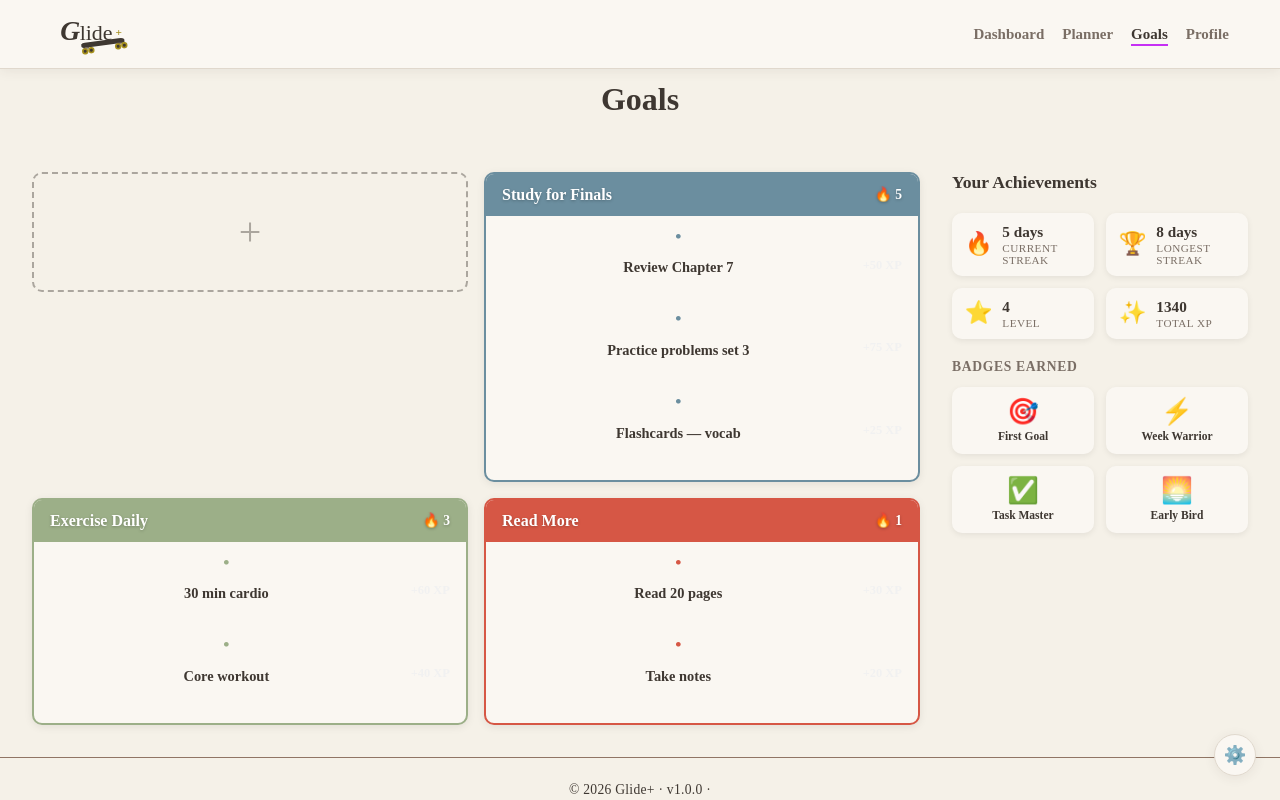
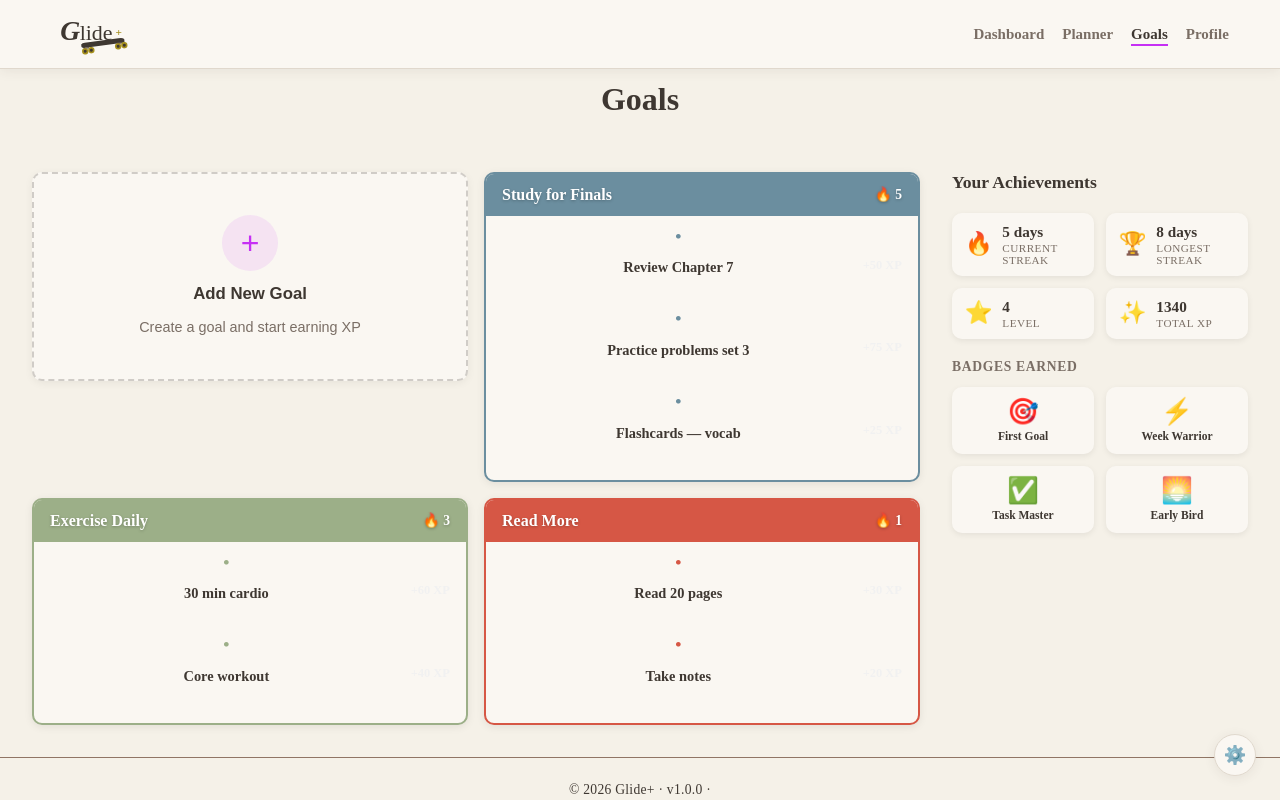
Before and after one commit to hannaberhanne/glide-capstone, a React (Vite) app in the folder frontend/: page /goals in a window 1280 px wide. Built offline with nearby package versions, Linux system fonts and the light colour scheme; no server answers.

Commit message:
fixed add goal UI + Create Goal

```diff
--- a/frontend/src/components/AddGoal.jsx
+++ b/frontend/src/components/AddGoal.jsx
@@ -1,5 +1,6 @@
 import { useState } from "react";
 import "./AddGoal.css";
+import { auth } from "../config/firebase.js";
 
 // Preset color swatches matching Glide+ palette
 const COLOR_SWATCHES = [
@@ -12,6 +13,8 @@ const COLOR_SWATCHES = [
   "#4E8098",
   "#C47B5A",
 ];
+
+const API_BASE_URL = import.meta.env.VITE_API_BASE_URL || "http://localhost:8080";
 
 export default function AddGoal({ onClose, onGoalCreated }) {
   const [title, setTitle] = useState("");
@@ -29,25 +32,28 @@ export default function AddGoal({ onClose, onGoalCreated }) {
     setError(null);
 
     try {
-      const token = await window.__getAuthToken?.();   // swap in your auth token helper
-
-      const res = await fetch(`${import.meta.env.VITE_API_BASE_URL}/api/goals`, {
+      const res = await fetch(`${API_BASE_URL}/api/goals`, {
         method: "POST",
         headers: {
           "Content-Type": "application/json",
-          ...(token ? { Authorization: `Bearer ${token}` } : {}),
+          "Authorization": `Bearer ${await auth.currentUser.getIdToken()}` // ← add this
         },
-        body: JSON.stringify({ title: title.trim(), color }),
+        credentials: "include",
+        body: JSON.stringify({
+          title: title.trim(),
+          color,
+        }),
       });
 
+      const data = await res.json();
+
       if (!res.ok) {
-        const data = await res.json();
-        throw new Error(data.error || "Failed to create goal");
+        throw new Error(data.error || data.message || "Failed to create goal");
       }
 
-      const newGoal = await res.json();
-      onGoalCreated(newGoal);
+      onGoalCreated(data);
     } catch (err) {
+      console.error("Create goal error:", err);
       setError(err.message);
     } finally {
       setLoading(false);
@@ -98,9 +104,13 @@ export default function AddGoal({ onClose, onGoalCreated }) {
               />
             ))}
           </div>
+
           {/* Preview */}
           <div className="add-goal-preview" style={{ borderColor: color }}>
-            <div className="add-goal-preview-header" style={{ backgroundColor: color }}>
+            <div
+              className="add-goal-preview-header"
+              style={{ backgroundColor: color }}
+            >
               <span>{title || "Goal Preview"}</span>
             </div>
           </div>
@@ -111,9 +121,14 @@ export default function AddGoal({ onClose, onGoalCreated }) {
 
         {/* Actions */}
         <div className="add-goal-actions">
-          <button className="add-goal-btn-cancel" onClick={onClose} disabled={loading}>
+          <button
+            className="add-goal-btn-cancel"
+            onClick={onClose}
+            disabled={loading}
+          >
             Cancel
           </button>
+
           <button
             className="add-goal-btn-submit"
             onClick={handleSubmit}
--- a/frontend/src/pages/GoalsPage.css
+++ b/frontend/src/pages/GoalsPage.css
@@ -53,6 +53,7 @@
   box-shadow: 0 2px 8px rgba(0, 0, 0, 0.08);
   background: var(--card-bg, #fff);
   border: 2px solid transparent; /* color set inline */
+  min-height: 180px;
   transition: box-shadow 0.2s ease;
 }
 
@@ -120,6 +121,7 @@
   font-size: 1.1rem;
   line-height: 1;
   flex-shrink: 0;
+
 }
 
 .goal-task-name {
@@ -148,31 +150,68 @@
 }
 
 /* ─── Add goal card ──────────────────────────────── */
+/* ─── Add goal card ──────────────────────────────── */
 .goal-card-add {
+  min-height: 205px;
+  border: 2px dashed rgba(62, 55, 49, 0.22);
+  background: var(--card-bg, #fff);
+  box-shadow: 0 2px 8px rgba(0, 0, 0, 0.06);
+  cursor: pointer;
+  padding: 0;
+  opacity: 1;
+  transition:
+    transform 0.2s ease,
+    box-shadow 0.2s ease,
+    border-color 0.2s ease,
+    background-color 0.2s ease;
+}
+
+.goal-card-add:hover {
+  transform: translateY(-3px);
+  box-shadow: 0 10px 24px rgba(0, 0, 0, 0.1);
+  border-color: var(--highlight-color);
+  background: rgba(198, 48, 244, 0.04);
+}
+
+.goal-card-add-inner {
+  min-height: 205px;
+  display: flex;
+  flex-direction: column;
+  align-items: center;
+  justify-content: center;
+  gap: 0.8rem;
+  padding: 1.5rem;
+  text-align: center;
+}
+
+.goal-card-add-badge {
+  width: 56px;
+  height: 56px;
+  border-radius: 999px;
   display: flex;
   align-items: center;
   justify-content: center;
-  min-height: 120px;
-  border: 2px dashed var(--text-color, #3E3731);
-  background: transparent;
-  box-shadow: none;
-  cursor: pointer;
-  opacity: 0.4;
-  transition: opacity 0.2s ease, transform 0.2s ease;
+  background: rgba(198, 48, 244, 0.1);
+  color: var(--highlight-color);
+  font-size: 2rem;
+  font-weight: 400;
+  line-height: 1;
+  user-select: none;
 }
 
-.goal-card-add:hover {
-  opacity: 0.75;
-  transform: translateY(-2px);
-  box-shadow: none;
+.goal-card-add-title {
+  margin: 0;
+  font-size: 1.05rem;
+  font-weight: 700;
+  color: var(--text-color, #3E3731);
 }
 
-.goal-card-add-icon {
-  font-size: 2.5rem;
-  font-weight: 300;
-  color: var(--text-color, #3E3731);
-  line-height: 1;
-  user-select: none;
+.goal-card-add-text {
+  margin: 0;
+  max-width: 240px;
+  font-size: 0.9rem;
+  line-height: 1.45;
+  color: var(--text-muted, #888);
 }
 
 
--- a/frontend/src/pages/GoalsPage.jsx
+++ b/frontend/src/pages/GoalsPage.jsx
@@ -1,6 +1,7 @@
 import { useEffect, useState } from "react";
 import "./GoalsPage.css";
 import AddGoal from "../components/AddGoal.jsx";
+import { auth } from "../config/firebase.js";
 
 // Mock badge data — swap out for real Firestore fetch later
 const MOCK_EARNED_BADGES = [
@@ -91,9 +92,19 @@ function GoalCard({ goal }) {
 
 function AddGoalCard({ onClick }) {
   return (
-    <div className="goal-card goal-card-add" onClick={onClick}>
-      <span className="goal-card-add-icon">+</span>
-    </div>
+    <button
+      type="button"
+      className="goal-card goal-card-add"
+      onClick={onClick}
+    >
+      <div className="goal-card-add-inner">
+        <div className="goal-card-add-badge">+</div>
+        <h3 className="goal-card-add-title">Add New Goal</h3>
+        <p className="goal-card-add-text">
+        Create a goal and start earning XP
+        </p>
+      </div>
+    </button>
   );
 }
 
@@ -120,7 +131,11 @@ function EarnedBadge({ badge }) {
 
 export default function GoalsPage() {
   const [quote, setQuote] = useState(null);
-  const [goals, setGoals] = useState(MOCK_GOALS);
+  const [goals, setGoals] = useState(() => {
+    const saved = localStorage.getItem("createdGoals");
+    const created = saved ? JSON.parse(saved) : [];
+    return [...MOCK_GOALS, ...created];
+  });
   const [showAddGoal, setShowAddGoal] = useState(false);
   const stats = MOCK_USER_STATS;
 
@@ -141,7 +156,14 @@ export default function GoalsPage() {
   }, []);
 
   const handleGoalCreated = (newGoal) => {
-    setGoals((prev) => [...prev, newGoal]);
+    setGoals((prev) => {
+      const updated = [...prev, newGoal];
+      const createdOnly = updated.filter(
+        (g) => !MOCK_GOALS.find((m) => m.goalId === g.goalId)
+      );
+      localStorage.setItem("createdGoals", JSON.stringify(createdOnly));
+      return updated;
+    });
     setShowAddGoal(false);
   };
 
```
Also changed, not shown: 1 other file (tests, documents, lock files or other folders).
